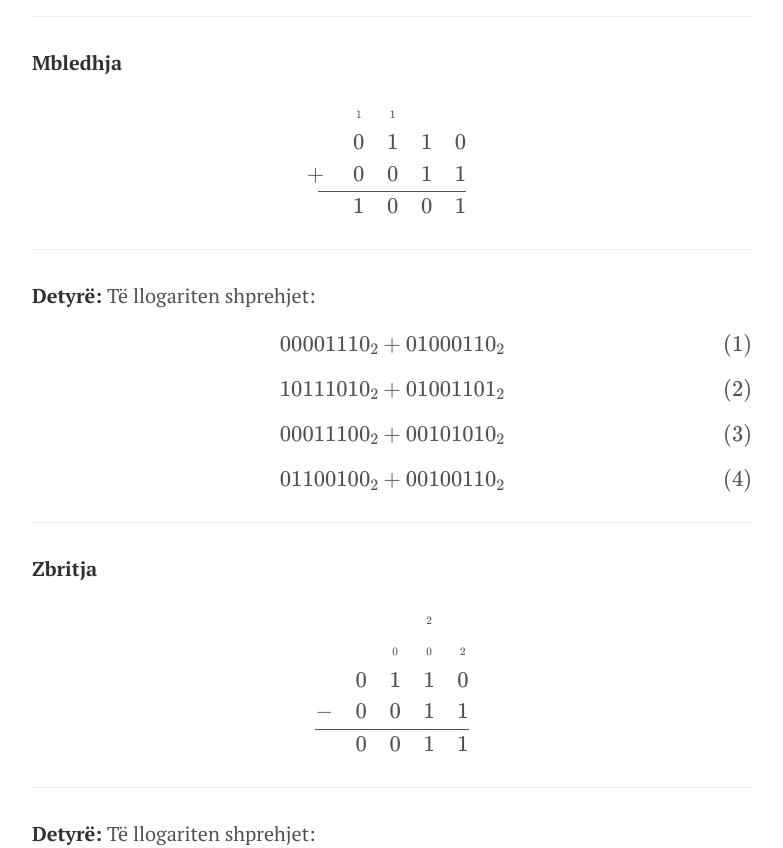
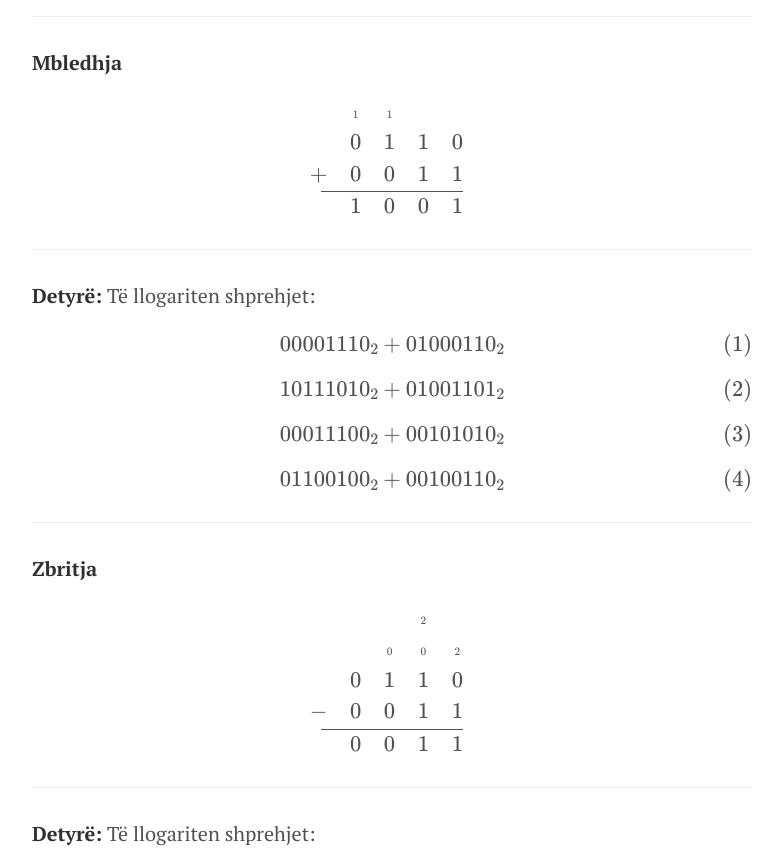
Before and after one commit to edongashi/edongashi.github.io, a Jekyll site: the page built from lendet/arkitektura-kompjutereve/java2.md, in a window 1280 px wide and 1400 px high, scrolled down 6741 px. Shown: the part 159-1007 px from the top of the window, without its empty margins (248-1031 px from the left). Built offline with Jekyll 4.4.1, drawn with Linux system fonts in a browser that asks for light colours; our own code applies the rules of GitHub Pages for plain Markdown files; formulas are drawn with MathJax 3; some of the changed text lies outside the part shown.

Commit message:
fix math

```diff
--- a/lendet/arkitektura-kompjutereve/java2.md
+++ b/lendet/arkitektura-kompjutereve/java2.md
@@ -357,10 +357,10 @@
 
 $$
 \begin{array}{c}
-                & \tiny{1} & \tiny{1} & \tiny{ } & \tiny{ } \\
-                & 0        & 1        & 1        & 0        \\
-\kern-0.5em +\; & 0        & 0        & 1        & 1        \\
-\hline          & 1        & 0        & 0        & 1
+             & \tiny{1} & \tiny{1} & \tiny{ } & \tiny{ } \\
+             & 0        & 1        & 1        & 0        \\
+\kern-0.5em+ & 0        & 0        & 1        & 1        \\
+\hline       & 1        & 0        & 0        & 1
 \end{array}
 $$
 
@@ -390,11 +390,11 @@
 
 $$
 \begin{array}{c}
-       & \tiny{ } & \tiny{ } & \tiny{2} & \tiny{ } \\
-       & \tiny{ } & \tiny{0} & \tiny{0} & \tiny{2} \\
-       & 0        & 1        & 1        & 0        \\
--      & 0        & 0        & 1        & 1        \\
-\hline & 0        & 0        & 1        & 1
+             & \tiny{ } & \tiny{ } & \tiny{2} & \tiny{ } \\
+             & \tiny{ } & \tiny{0} & \tiny{0} & \tiny{2} \\
+             & 0        & 1        & 1        & 0        \\
+\kern-0.5em- & 0        & 0        & 1        & 1        \\
+\hline       & 0        & 0        & 1        & 1
 \end{array}
 $$
 
@@ -450,13 +450,13 @@
 
 $$
 \begin{array}{c}
-       & & & & 0 & 0 & 1 & 0 \\
-       & & & \times & 0 & 1 & 1 & 0 \\
-\hline & & & & 0 & 0 & 0 & 0 \\
-       & & & 0 & 0 & 1 & 0 \\
-       & & 0 & 0 & 1 & 0 \\
-     + & 0 & 0 & 0 & 0 \\
-\hline & 0 & 0 & 0 & 1 & 1 & 0 & 0 \\
+             &   &   &        & 0 & 0 & 1 & 0 \\
+             &   &   & \times & 0 & 1 & 1 & 0 \\
+\hline       &   &   &        & 0 & 0 & 0 & 0 \\
+             &   &   & 0      & 0 & 1 & 0 \\
+             &   & 0 & 0      & 1 & 0 \\
+\kern-0.5em+ & 0 & 0 & 0      & 0 \\
+\hline       & 0 & 0 & 0      & 1 & 1 & 0 & 0
 \end{array}
 $$
 
```
